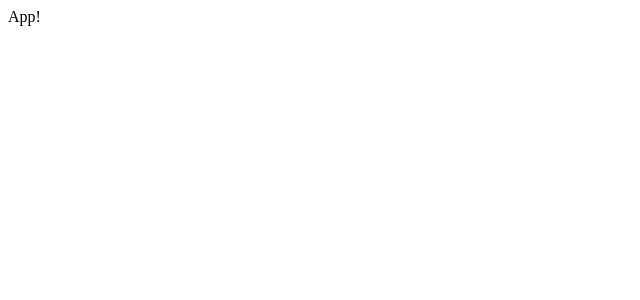
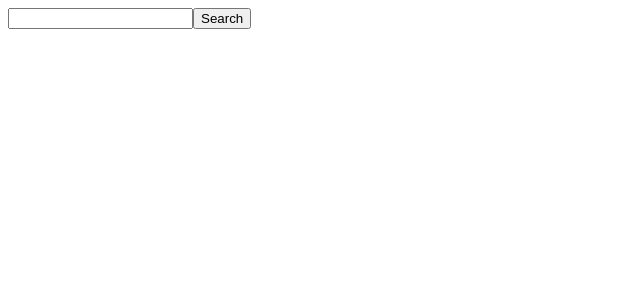
Before and after one commit to travismix1980/pics, a React (Create React App) app: page / in a window 1280 px wide. Shown: the top 300 px of the page, without its empty margins (0-640 px from the left). Built offline with nearby package versions, Linux system fonts and the light colour scheme.

Commit message:
api working now to make it show pics

```diff
--- a/src/App.js
+++ b/src/App.js
@@ -1,6 +1,10 @@
+import SearchBar from "./components/SearchBar";
+
 function App(){
   return(
-    <div>App!</div>
+    <>
+      <SearchBar />
+    </>
   );
 }
 
--- a/src/components/SearchBar.js
+++ b/src/components/SearchBar.js
@@ -1,6 +1,24 @@
-function SearchBar(){
-  return(
-    <div>SearchBar!</div>
+import { useState } from "react";
+import ShowImage from "./ShowImage";
+
+const Access_Key = "cH2wb2VYNWHoumy_Xij0Bmq2zUpF-PwWcBDP13XSEXA";
+
+function SearchBar() {
+  const [pics, setPics] = useState();
+  const handleClick = () => {
+    const searchTerm = document.getElementById("search-bar").value;
+    fetch(`https://api.unsplash.com/search/photos?page=1&query=${searchTerm}&client_id=${Access_Key}`)
+      .then(response => response.json())
+      .then(data => setPics(data));
+
+  };
+
+  return (
+    <>
+      <input type="text" id="search-bar" />
+      <button onClick={handleClick}>Search</button>
+      <ShowImage pics={pics} />
+    </>
   );
 }
 
--- /dev/null
+++ b/src/components/ShowImage.js
@@ -0,0 +1,11 @@
+function ShowImage({ pics }) {
+  // data.results[0].urls.small
+  console.log(pics);
+
+  return (
+    <div>
+    </div>
+  );
+}
+
+export default ShowImage;
```
Also changed, not shown: src/components/ImageList.js (deleted, +0 -7 lines), src/components/ImageShow.js (deleted, +0 -7 lines), 1 other file (tests, documents, lock files or other folders).
